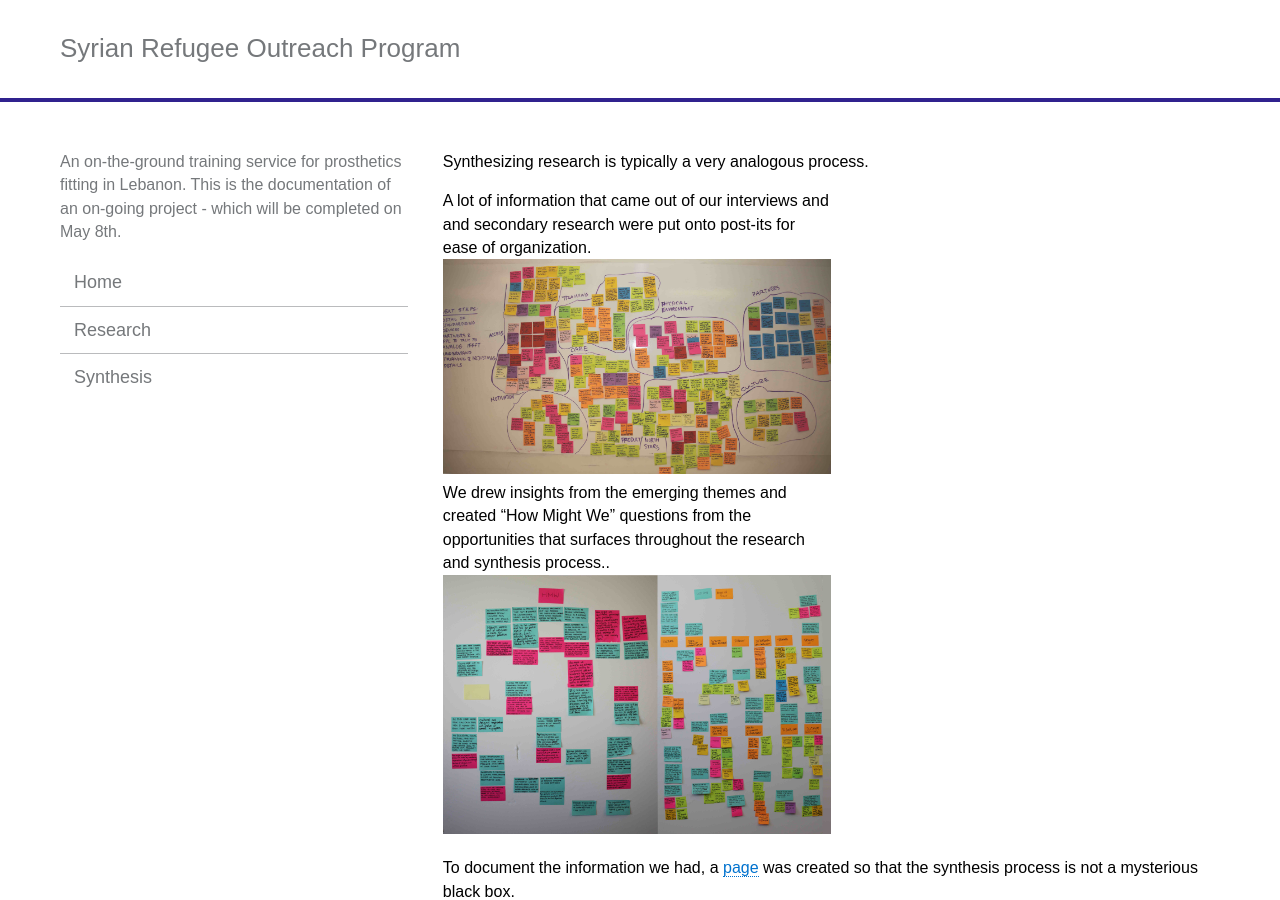
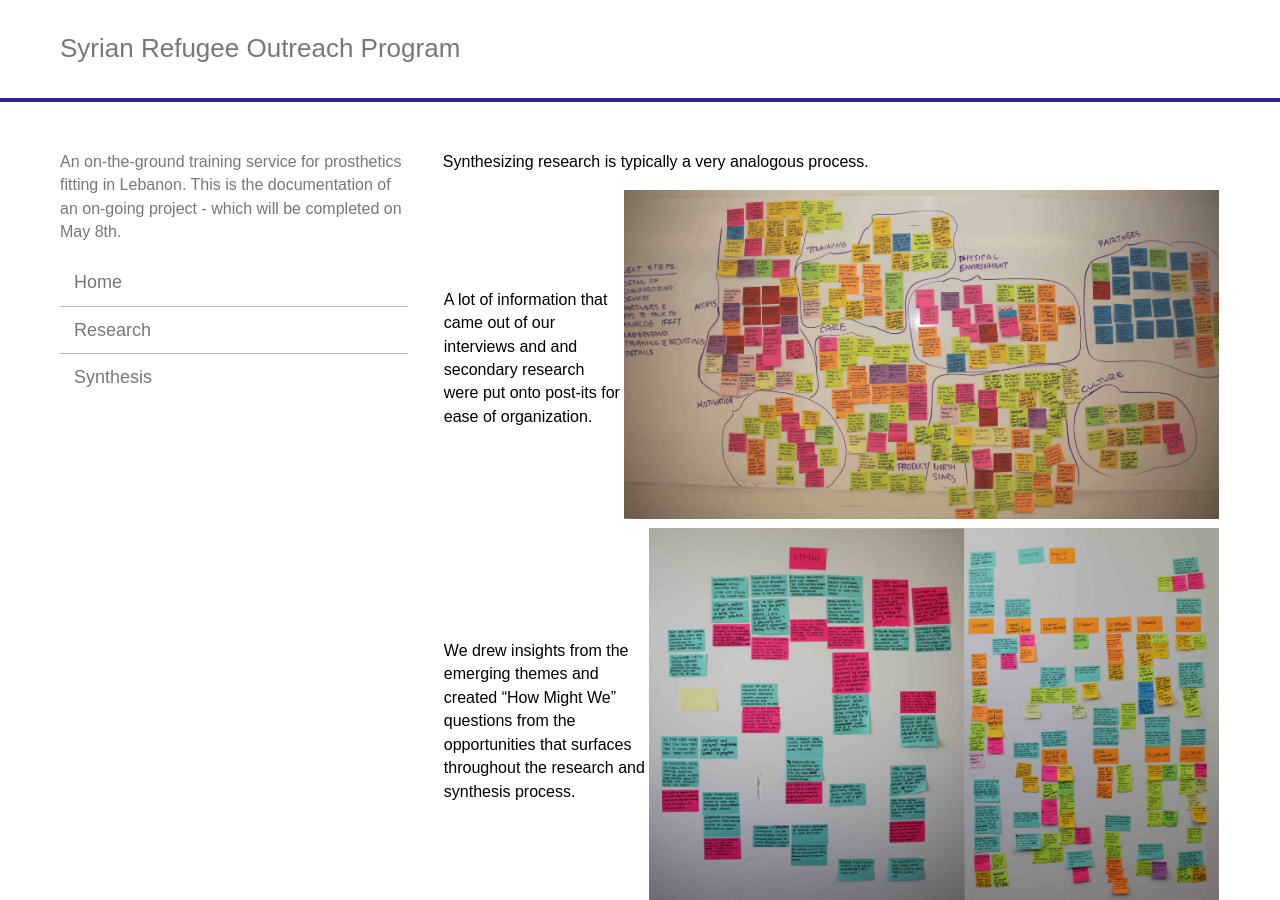
Before and after one commit to weiweihsu/experienceClass, a Jekyll site: the page built from _pages/synthesis.md, in a window 1280 px wide and 900 px high. Built offline with Jekyll 4.4.1, drawn with Linux system fonts in a browser that asks for light colours.

Commit message:
added table in resrach page

```diff
--- a/_pages/synthesis.md
+++ b/_pages/synthesis.md
@@ -5,15 +5,9 @@ title:  "Synthesis"
 
 Synthesizing research is typically a very analogous process.
 
-<div style="width:100%">
-    <div style="width:50%">A lot of information that came out of our interviews and and secondary research were put onto post-its for ease of organization.</div>
-    <div style="width:50%"><img src="{{site.baseurl}}/assets/img/process2.jpg" style="width:100%"> </div>
-</div>
+| A lot of information that came out of our interviews and and secondary research were put onto post-its for ease of organization. | <img src="{{site.baseurl}}/assets/img/process2.jpg" style="width:100%"> |
 
-<div style="width:100%">
-    <div style="width:50%">We drew insights from the emerging themes and created “How Might We” questions from the opportunities that surfaces throughout the research and synthesis process..</div>
-    <div style="width:50%"><img src="{{site.baseurl}}/assets/img/process.jpg" style="width:100%"> </div>
-</div>
+| We drew insights from the emerging themes and created “How Might We” questions from the opportunities that surfaces throughout the research and synthesis process. | <img src="{{site.baseurl}}/assets/img/process.jpg" style="width:100%"> |
 
 To document the information we had, a [page](http://www.weiweihsu.com/syrianrefugee/synthesis.html) was created so that the synthesis process is not a mysterious black box.
 <img src="{{site.baseurl}}/assets/img/synthesis.png" style="width:100%">
```
